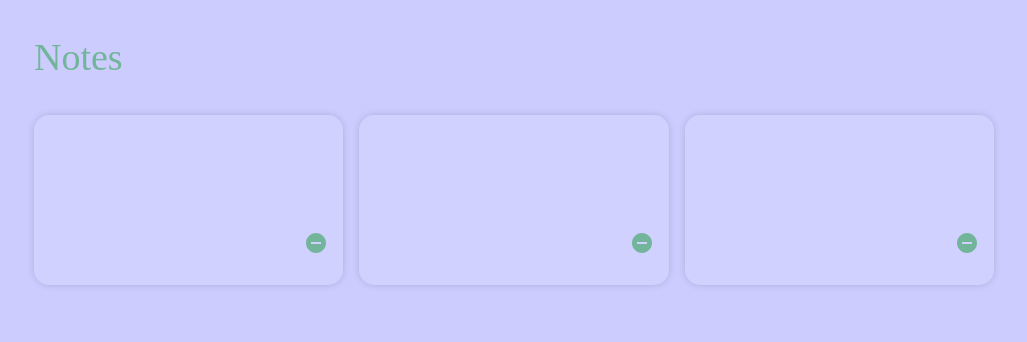
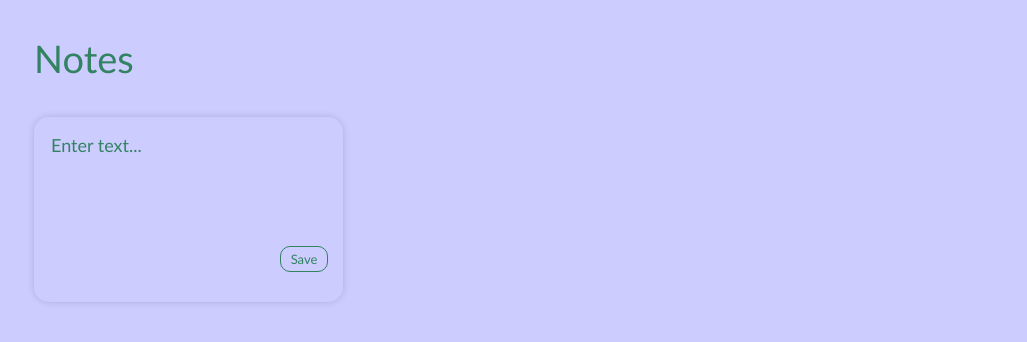
Before and after one commit to sitenok/richWeb, a React (Create React App) app in the folder note-app/: page / in a window 1280 px wide. Shown: the top 342 px of the page, without its empty margins (126-1153 px from the left). Built offline with nearby package versions, Linux system fonts and the light colour scheme.

Commit message:
fully convert to react

```diff
--- a/note-app/package.json
+++ b/note-app/package.json
@@ -12,7 +12,7 @@
     "@testing-library/user-event": "^13.5.0",
     "react": "^18.2.0",
     "react-dom": "^18.2.0",
-    "react-scripts": "^2.1.3",
+    "react-scripts": "^5.0.1",
     "uuidv4": "^6.2.13",
     "web-vitals": "^2.1.4"
   },
--- a/note-app/src/App.css
+++ b/note-app/src/App.css
@@ -3,7 +3,7 @@ body {
   background: #CCCCFF;
   background-repeat: no-repeat;
   background-size: cover;
-  font-family: "fantasy";
+  font-family:  gill sans, sans-serif;
 }
 .main {
   max-width: 960px;
@@ -19,9 +19,9 @@ body {
   margin: 10px 0px;
 }
 .notes__title {
-  color: #72b59a;
+  color: #328362;
   font-size: 38px;
-  font-family: "fantasy";
+  font-family: gill sans, sans-serif;
   font-weight: 400;
 }
 .notes {
--- /dev/null
+++ b/note-app/src/CreateNote.js
@@ -0,0 +1,24 @@
+// Form to create new note
+import React from "react";
+
+//props from NoteState.js
+function CreateNote({ textHandler, saveHandler, inputText }) {
+  return (
+    <div className="note" style={{ background: "rgba(255, 255, 255, 0)" }}>
+      <textarea
+        cols="10"
+        rows="5"
+        value={inputText}
+        placeholder="Enter text..."
+        onChange={textHandler}
+        maxLength="150"
+      ></textarea>
+      <div className="note__footer">
+        <span className="label"> </span>
+        <button className="note__save" onClick={saveHandler}>Save</button>
+      </div>
+    </div>
+  );
+}
+
+export default CreateNote;
--- a/note-app/src/Note.css
+++ b/note-app/src/Note.css
@@ -1,18 +1,17 @@
 /* Style sheet for what each note looks like on screen */
 .note {
     background: rgba(255, 255, 255, 0.1);
-    backdrop-filter: blur(5px);
     box-shadow: 0 0 7px rgba(0, 0, 0, 0.15);
-    /* box-shadow: inset -6px -4px 2px rgba(255, 255, 255, 0.03); */
     border-radius: 15px;
     border: none;
-    color: #72b59a;
+    color: #328362;
     padding: 15px;
     min-height: 140px;
     display: flex;
     flex-direction: column;
     justify-content: space-between;
     word-wrap: break-word;
+    font-family:  gill sans, sans-serif;
 }
 .note:hover {
     background: rgba(0, 0, 0, 0.2);
@@ -23,34 +22,37 @@
     align-items: center;
     justify-content: space-between;
     margin-bottom: 15px;
+    font-family:  gill sans, sans-serif;
 }
 .note textarea {
     white-space: pre-wrap;
     background: transparent;
     border: none;
-    color: #72b59a;
+    color: #328362;
     resize: none;
     font-size: 18px;
+    font-family:  gill sans, sans-serif;
 }
 .note textarea:focus {
     outline: none;
 }
 .note textarea::placeholder {
-    color: #72b59a;
+    color: #328362;
 }
 .note__save {
     background: transparent;
     transition: 0.1s ease-in-out;
-    border: 1.5px solid #72b59a;
+    border: 1.5px solid #328362;
     border-radius: 10px;
-    color: #72b59a;
+    color: #328362;
     padding: 4px 10px;
     font-size: 13px;
     cursor: pointer;
+    font-family:  gill sans, sans-serif;
 }
 .note__save:hover {
-    background: #72b59a;
-    border: 1.5px solid #72b59a;
+    background: #328362;
+    border: 1.5px solid #328362;
     color: #4b1589;
     /* transition: background 0.2s; */
 
--- a/note-app/src/Note.js
+++ b/note-app/src/Note.js
@@ -1,13 +1,16 @@
+// Layout of one note: body = input text, footer = remove/add icon, charcter count
 import React from "react";
 import RemoveCircleIcon from '@mui/icons-material/RemoveCircle';
 
-function Note() {
+//props from NoteState.js
+function Note({ id, text, deleteNote }) {
   return(
     <div className="note">
-      <div className="note__body"></div>
+      <div className="note__body">{text}</div>
       <div className="note__footer" style={{ justifyContent: "flex-end" }}>
         <RemoveCircleIcon
           className="note__delete"
+          onClick={() => deleteNote(id)}
           aria-hidden="true"
         ></RemoveCircleIcon>
       </div>
--- a/note-app/src/NoteState.js
+++ b/note-app/src/NoteState.js
@@ -1,14 +1,74 @@
+// Functions and states of notes
 import React, {useState, useEffect } from "react";
 import "./Note.css";
-import Note from "./Note.js"
+import Note from "./Note.js";
+import CreateNote from "./CreateNote";
+import { v4 as uuid } from "uuid";
+
+//
 
 function Notes() {
+  //states
+  const [notes, setNotes] = useState([]); // store notes as an array
+  const [inputText, setInputText] = useState(""); //store the input text
+
+  // get text and set to iinput state
+  const textHandler = (e) => {
+    setInputText(e.target.value);
+  };
+
+  // create new (note)object in state array with user's input and unique ID
+  const saveHandler = () => {
+    setNotes((prevState) => [
+      ...prevState,
+      {
+        id: uuid(),
+        text: inputText,
+      },
+    ]);
+    //clear textarea
+    setInputText("");
+  };
+
+  //delete note function
+  const deleteNote = (id) => {
+    const filteredNotes = notes.filter((note) => note.id !== id);
+    setNotes(filteredNotes);
+  };
+
+  // save note to local browser storage
+  //stringify = convert objects to a string
+  useEffect(() => {
+    localStorage.setItem("Notes", JSON.stringify(notes));
+  }, [notes]);
+
+  //get the saved notes and add them to the array
+  useEffect(() => {
+    const data = JSON.parse(localStorage.getItem("Notes"));
+    if (data) {
+      setNotes(data);
+    }
+  }, []); // empty - get data once
+
   return (
     <div className="notes">
-      <Note />
-      <Note />
-      <Note />
+      {/* map() creats a new array, calls a function for every array element */}
+      {notes.map((note) => (
+        <Note
+          key={note.id}
+          id={note.id}
+          text={note.text}
+          deleteNote={deleteNote}
+        />
+      ))}
+
+      <CreateNote
+        textHandler={textHandler}
+        saveHandler={saveHandler}
+        inputText={inputText}
+      />
     </div>
   );
 }
+
 export default Notes;
```
Also changed, not shown: 1 other file (tests, documents, lock files or other folders).
